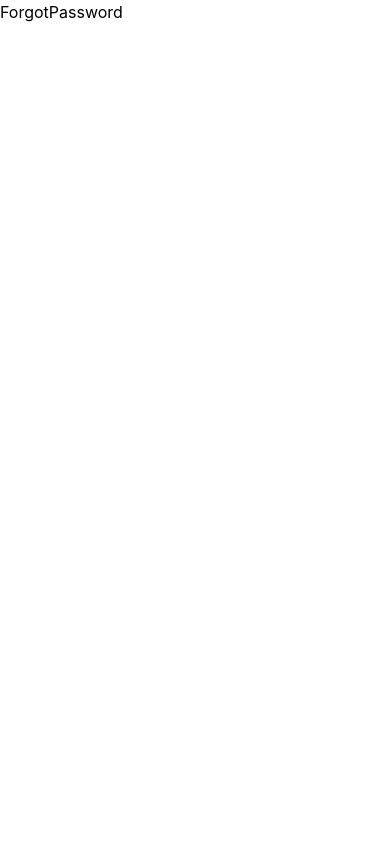
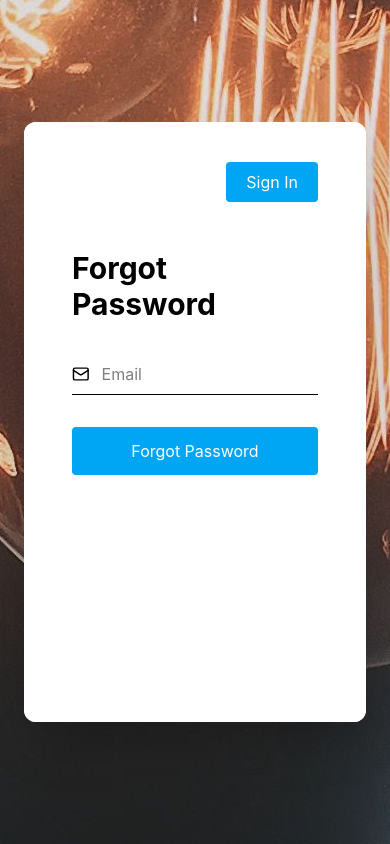
Before and after one commit to IncridableAcuman/jwt-oauth2, a React (Vite) app in the folder client/: page /forgot-password in a window 390 px wide. Built offline with nearby package versions, Linux system fonts and the light colour scheme.

Commit message:
auth pages added

```diff
--- a/client/src/components/AuthForm.tsx
+++ b/client/src/components/AuthForm.tsx
@@ -1,8 +1,79 @@
+import { Lock, Mail, UserRound } from "lucide-react";
+import { Link } from "react-router-dom";
 
-const LoginForm = () => {
+const AuthForm = ({ activeTab }: { activeTab: boolean }) => {
   return (
-    <div>LoginForm</div>
-  )
-}
+    <>
+      <form className={`${!activeTab ? "space-y-8":"space-y-4"}`}>
+        {!activeTab && (
+          <div className="flex items-center border-b pb-2">
+            <UserRound size={20} />
+            <input
+              type="text"
+              placeholder="Username"
+              className="ml-3 w-full outline-none"
+            />
+          </div>
+        )}
+        <div className="flex items-center border-b pb-2">
+          <Mail size={20} />
+          <input
+            type="email"
+            name="email"
+            id="email"
+            placeholder="Email"
+            className="ml-3 w-full outline-none"
+          />
+        </div>
+        {activeTab && (
+          <div className="">
+            <Link
+              to={"/forgot-password"}
+              className="text-sm text-sky-500 hover:underline"
+            >
+              Forgot Password?
+            </Link>
+          </div>
+        )}
+        <div className="flex items-center border-b pb-2">
+          <Lock size={20} />
+          <input
+            type="password"
+            name="password"
+            id="password"
+            placeholder="*********"
+            className="ml-3 w-full outline-none"
+          />
+        </div>
+        <button className="w-full py-3 rounded cursor-pointer bg-sky-500 hover:bg-sky-400 transition text-white">
+          {!activeTab ? "Sign Up" : "Sign In"}
+        </button>
+      </form>
+      <span className="text-sm flex items-center justify-center py-4">or</span>
+      <div className="flex items-center justify-center gap-4">
+        <svg
+          className="w-10 h-10 cursor-pointer hover:bg-sky-500 rounded-full transition duration-300"
+          xmlns="http://www.w3.org/2000/svg"
+          viewBox="0 0 640 640"
+        >
+          <path
+            fill="rgb(116, 192, 252)"
+            d="M564 325.8C564 467.3 467.1 568 324 568C186.8 568 76 457.2 76 320C76 182.8 186.8 72 324 72C390.8 72 447 96.5 490.3 136.9L422.8 201.8C334.5 116.6 170.3 180.6 170.3 320C170.3 406.5 239.4 476.6 324 476.6C422.2 476.6 459 406.2 464.8 369.7L324 369.7L324 284.4L560.1 284.4C562.4 297.1 564 309.3 564 325.8z"
+          />
+        </svg>
+        <svg
+          className="w-10 h-10 cursor-pointer hover:bg-sky-500 rounded-full transition duration-300"
+          xmlns="http://www.w3.org/2000/svg"
+          viewBox="0 0 640 640"
+        >
+          <path
+            fill="rgb(116, 192, 252)"
+            d="M280.5 426.5C214.5 418.5 168 371 168 309.5C168 284.5 177 257.5 192 239.5C185.5 223 186.5 188 194 173.5C214 171 241 181.5 257 196C276 190 296 187 320.5 187C345 187 365 190 383 195.5C398.5 181.5 426 171 446 173.5C453 187 454 222 447.5 239C463.5 258 472 283.5 472 309.5C472 371 425.5 417.5 358.5 426C375.5 437 387 461 387 488.5L387 540.5C387 555.5 399.5 564 414.5 558C505 523.5 576 433 576 321C576 179.5 461 64 319.5 64C178 64 64 179.5 64 321C64 432 134.5 524 229.5 558.5C243 563.5 256 554.5 256 541L256 501C249 504 240 506 232 506C199 506 179.5 488 165.5 454.5C160 441 154 433 142.5 431.5C136.5 431 134.5 428.5 134.5 425.5C134.5 419.5 144.5 415 154.5 415C169 415 181.5 424 194.5 442.5C204.5 457 215 463.5 227.5 463.5C240 463.5 248 459 259.5 447.5C268 439 274.5 431.5 280.5 426.5z"
+          />
+        </svg>
+      </div>
+    </>
+  );
+};
 
-export default LoginForm
+export default AuthForm;
--- a/client/src/components/ForgotPasswordForm.tsx
+++ b/client/src/components/ForgotPasswordForm.tsx
@@ -1,8 +1,26 @@
+import { Mail } from "lucide-react";
 
 const ForgotPasswordForm = () => {
   return (
-    <div>ForgotPasswordForm</div>
-  )
-}
+    <>
+      <form className="space-y-8">
+        <div className="flex items-center border-b pb-2">
+          <Mail size={20} />
+          <input
+            type="email"
+            name="email"
+            id="email"
+            placeholder="Email"
+            className="ml-3 w-full outline-none"
+          />
+        </div>
+        <button className="w-full py-3 rounded cursor-pointer bg-sky-500 hover:bg-sky-400 transition text-white">
+          Forgot Password
+        </button>
+      </form>
 
-export default ForgotPasswordForm
+    </>
+  );
+};
+
+export default ForgotPasswordForm;
--- a/client/src/components/ResetPasswordForm.tsx
+++ b/client/src/components/ResetPasswordForm.tsx
@@ -1,8 +1,35 @@
+import { Lock } from "lucide-react";
 
 const ResetPasswordForm = () => {
   return (
-    <div>ResetPasswordForm</div>
-  )
-}
+    <>
+      <form className="space-y-8">
+        <div className="flex items-center border-b pb-2">
+          <Lock size={20} />
+          <input
+            type="password"
+            name="password"
+            id="password"
+            placeholder="*********"
+            className="ml-3 w-full outline-none"
+          />
+        </div>
+        <div className="flex items-center border-b pb-2">
+          <Lock size={20} />
+          <input
+            type="password"
+            name="password"
+            id="password"
+            placeholder="*********"
+            className="ml-3 w-full outline-none"
+          />
+        </div>
+        <button className="w-full py-3 rounded cursor-pointer bg-sky-500 hover:bg-sky-400 transition text-white">
+          Reset Password
+        </button>
+      </form>
+    </>
+  );
+};
 
-export default ResetPasswordForm
+export default ResetPasswordForm;
--- a/client/src/pages/Auth.tsx
+++ b/client/src/pages/Auth.tsx
@@ -1,50 +1,30 @@
-import { Lock, Mail, UserRound } from "lucide-react";
+import { useState } from "react";
+import AuthForm from "../components/AuthForm";
 const Auth = () => {
+  const [activeTab, setActiveTab] = useState(true);
   return (
     <div className="min-h-screen bg_image flex items-center justify-center p-6">
       <div className="w-full max-w-5xl h-150 bg-white rounded-xl overflow-hidden shadow-2xl flex">
-        <div className="hidden md:block md:w-1/2">
+        <div className="relative hidden md:block md:w-1/2">
           <img src="./martin.jpg" alt="martin" />
+
+          <div className="absolute inset-0 bg-black/20" />
+
+          <div className="absolute bottom-12 left-0 right-0 text-center text-white px-10">
+            <h2 className="text-4xl font-bold">Welcome Page</h2>
+
+            <p className="mt-4 text-sm opacity-80">
+              Lorem ipsum dolor sit amet consectetur adipisicing elit.
+            </p>
+          </div>
         </div>
         <div className="w-full md:w-1/2 bg-white px-12 py-10">
           <div className="flex justify-end mb-12 gap-4 sm:gap-6 md:gap-8 lg:gap-10">
-            <button>Sign In</button>
-            <button>Sign Up</button>
+            <button onClick={()=>setActiveTab(true)} className={`${activeTab ? "bg-sky-500 text-white p-2 px-5 rounded":""}`}>Sign In</button>
+            <button onClick={()=>setActiveTab(false)} className={`${!activeTab ? "bg-sky-500 text-white p-2 px-5 rounded":""}`}>Sign Up</button>
           </div>
-          <h1 className="text-3xl font-bold mb-10">Register</h1>
-          <form className="space-y-8">
-            <div className="flex items-center border-b pb-2">
-              <UserRound size={20} />
-              <input
-                type="text"
-                placeholder="Username"
-                className="ml-3 w-full outline-none"
-              />
-            </div>
-            <div className="flex items-center border-b pb-2">
-              <Mail size={20} />
-              <input
-                type="email"
-                name="email"
-                id="email"
-                placeholder="Email"
-                className="ml-3 w-full outline-none"
-              />
-            </div>
-            <div className="flex items-center border-b pb-2">
-              <Lock size={20} />
-              <input
-                type="password"
-                name="password"
-                id="password"
-                placeholder="*********"
-                className="ml-3 w-full outline-none"
-              />
-            </div>
-            <button className="w-full py-3 rounded cursor-pointer bg-sky-500 hover:bg-sky-400 transition text-white">
-              Sign Up
-            </button>
-          </form>
+          <h1 className="text-3xl font-bold mb-10">{!activeTab ?"Sign Up":"Sign In"}</h1>
+          <AuthForm activeTab={activeTab} />
         </div>
       </div>
     </div>
--- a/client/src/pages/ForgotPassword.tsx
+++ b/client/src/pages/ForgotPassword.tsx
@@ -1,8 +1,35 @@
+import { Link } from "react-router-dom";
+import ForgotPasswordForm from "../components/ForgotPasswordForm";
 
 const ForgotPassword = () => {
   return (
-    <div>ForgotPassword</div>
-  )
-}
+    <div className="min-h-screen bg_image flex items-center justify-center p-6">
+      <div className="w-full max-w-5xl h-150 bg-white rounded-xl overflow-hidden  shadow-2xl flex">
+        <div className="relative hidden md:block md:w-1/2">
+          <img src="./martin.jpg" alt="martin" />
 
-export default ForgotPassword
+          <div className="absolute inset-0 bg-black/20" />
+
+          <div className="absolute bottom-12 left-0 right-0 text-center text-white px-10">
+            <h2 className="text-4xl font-bold">Welcome Page</h2>
+
+            <p className="mt-4 text-sm opacity-80">
+              Lorem ipsum dolor sit amet consectetur adipisicing elit.
+            </p>
+          </div>
+        </div>
+        <div className="w-full md:w-1/2 bg-white px-12 py-10">
+          <div className="flex justify-end mb-12 gap-4 sm:gap-6 md:gap-8 lg:gap-10">
+            <Link to={"/auth"} className={`bg-sky-500 text-white p-2 px-5 rounded`}>
+              Sign In
+            </Link>
+          </div>
+          <h1 className="text-3xl font-bold mb-10">Forgot Password</h1>
+          <ForgotPasswordForm />
+        </div>
+      </div>
+    </div>
+  );
+};
+
+export default ForgotPassword;
--- a/client/src/pages/ResetPassword.tsx
+++ b/client/src/pages/ResetPassword.tsx
@@ -1,7 +1,28 @@
+import ResetPasswordForm from "../components/ResetPasswordForm"
 
 const ResetPassword = () => {
   return (
-    <div>ResetPassword</div>
+    <div className="min-h-screen bg_image flex items-center justify-center p-6">
+      <div className="w-full max-w-5xl h-150 bg-white rounded-xl overflow-hidden shadow-2xl flex">
+        <div className="relative hidden md:block md:w-1/2">
+          <img src="./martin.jpg" alt="martin" />
+
+          <div className="absolute inset-0 bg-black/20" />
+
+          <div className="absolute bottom-12 left-0 right-0 text-center text-white px-10">
+            <h2 className="text-4xl font-bold">Welcome Page</h2>
+
+            <p className="mt-4 text-sm opacity-80">
+              Lorem ipsum dolor sit amet consectetur adipisicing elit.
+            </p>
+          </div>
+        </div>
+        <div className="w-full md:w-1/2 bg-white px-12 py-10">
+          <h1 className="text-3xl font-bold mb-10">Reset Password</h1>
+          <ResetPasswordForm  />
+        </div>
+      </div>
+    </div>
   )
 }
 
```
Also changed, not shown: client/public/image.png (deleted).
